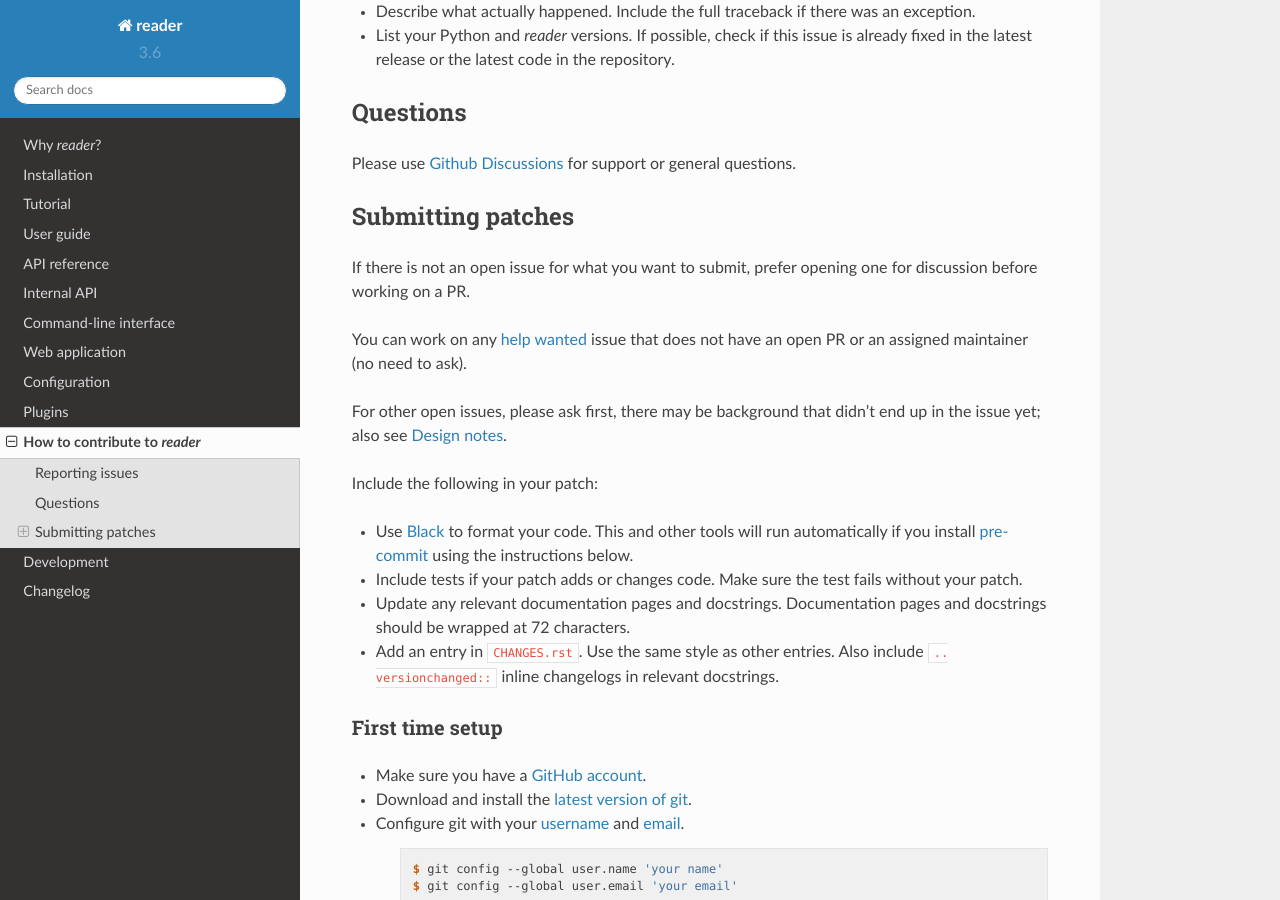
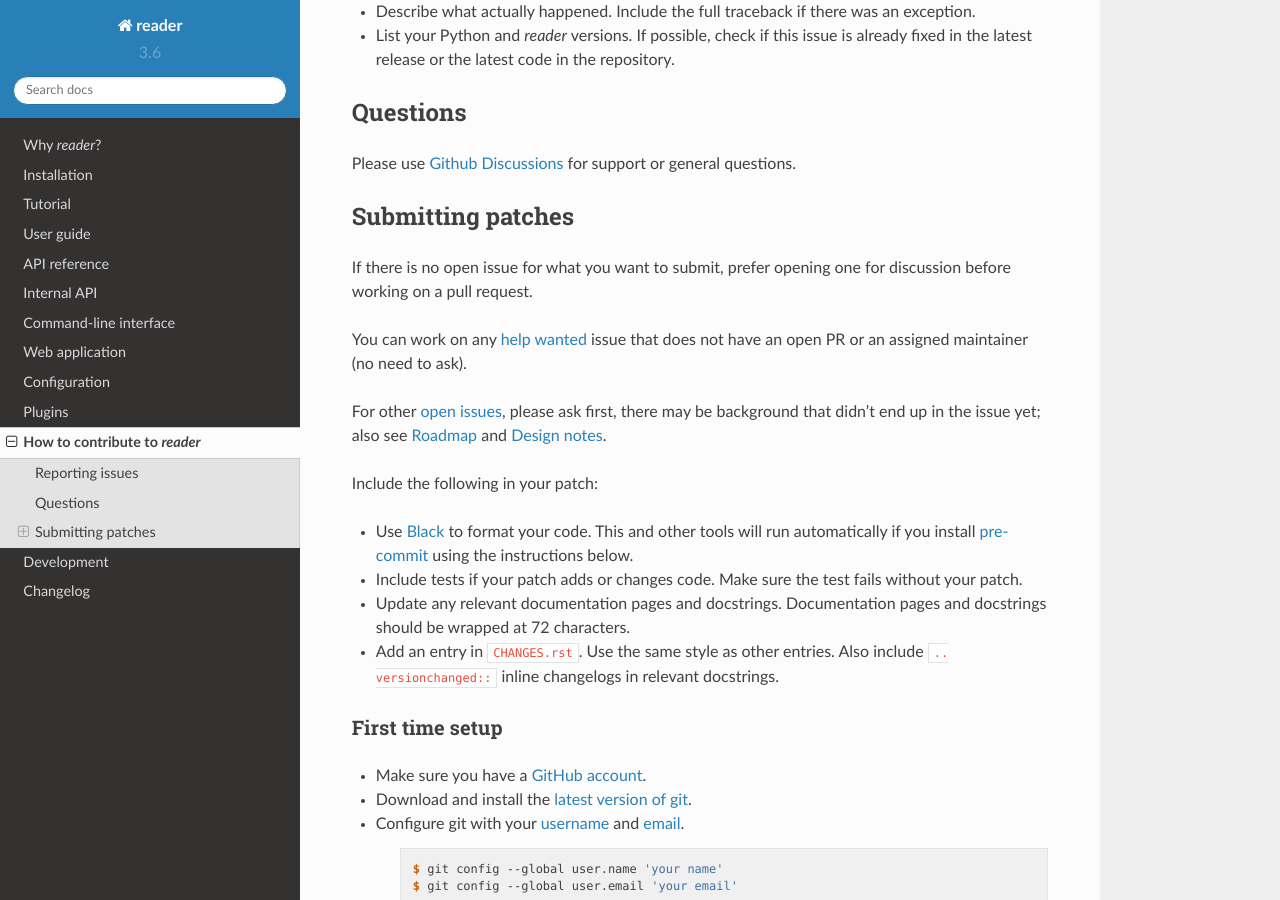
Before and after one commit to Alcides1123/reader, a Sphinx documentation site: the page built from docs/contributing.rst, in a window 1280 px wide and 900 px high, scrolled down 432 px. Built offline with Sphinx 7.4.7 and the Read the Docs theme 2.0.0, drawn with Linux system fonts in a browser that asks for light colours.

Commit message:
Add more links in CONTRIBUTING.
For #60.

```diff
--- a/CONTRIBUTING.rst
+++ b/CONTRIBUTING.rst
@@ -39,18 +39,19 @@ Please use `Github Discussions`_ for support or general questions.
 Submitting patches
 ------------------
 
-If there is not an open issue for what you want to submit,
-prefer opening one for discussion before working on a PR.
+If there is no open issue for what you want to submit,
+prefer opening one for discussion before working on a pull request.
 
 You can work on any `help wanted`_ issue
 that does not have an open PR or an assigned maintainer
 (no need to ask).
 
-For other open issues, please ask first,
+For other `open issues`_, please ask first,
 there may be background that didn't end up in the issue yet;
-also see :ref:`design notes`.
+also see :ref:`roadmap` and :ref:`design notes`.
 
 .. _help wanted: https://github.com/lemon24/reader/issues?q=is%3Aissue+is%3Aopen+label%3A%22help+wanted%22
+.. _open issues: https://github.com/lemon24/reader/issues
 
 
 Include the following in your patch:
--- a/docs/dev.rst
+++ b/docs/dev.rst
@@ -13,6 +13,8 @@ Development should follow a problem-solution_ approach.
 .. _problem-solution: https://hintjens.gitbooks.io/scalable-c/content/chapter1.html#problem-what-do-we-do-next
 
 
+
+.. _roadmap:
 
 Roadmap
 -------
```
